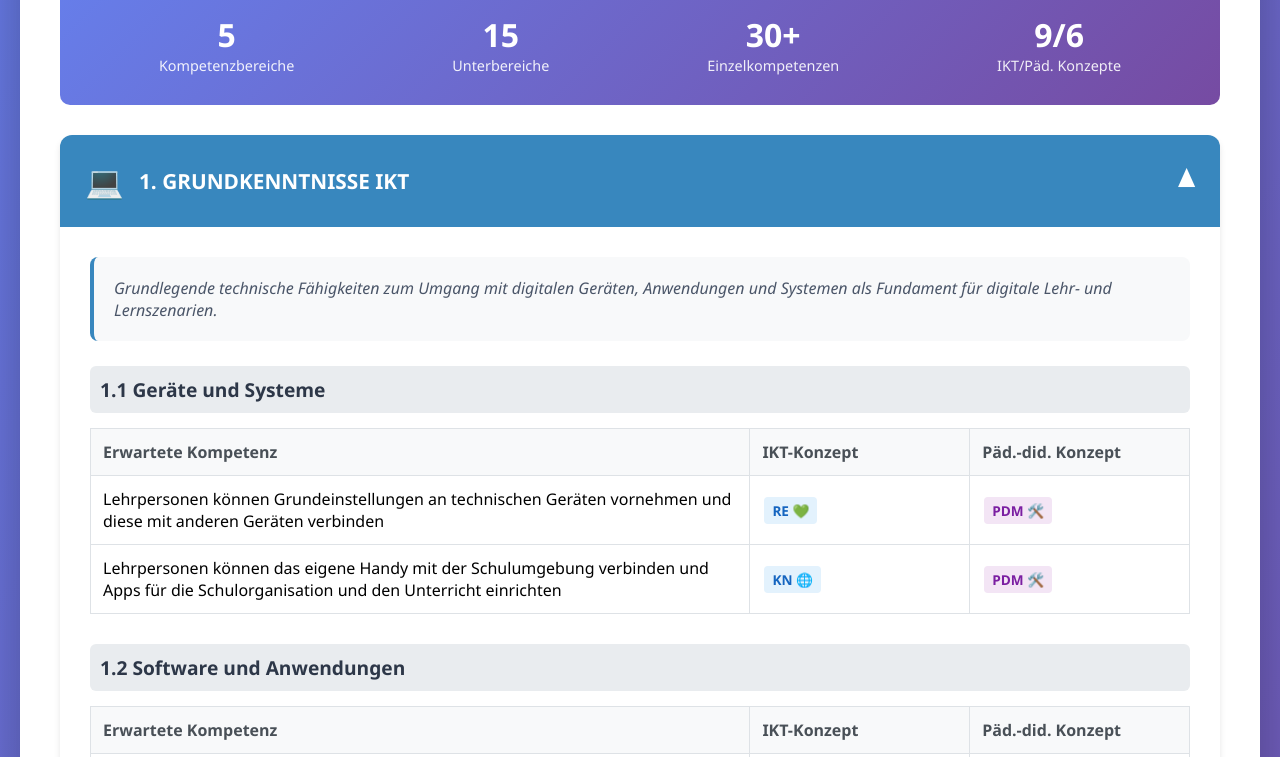
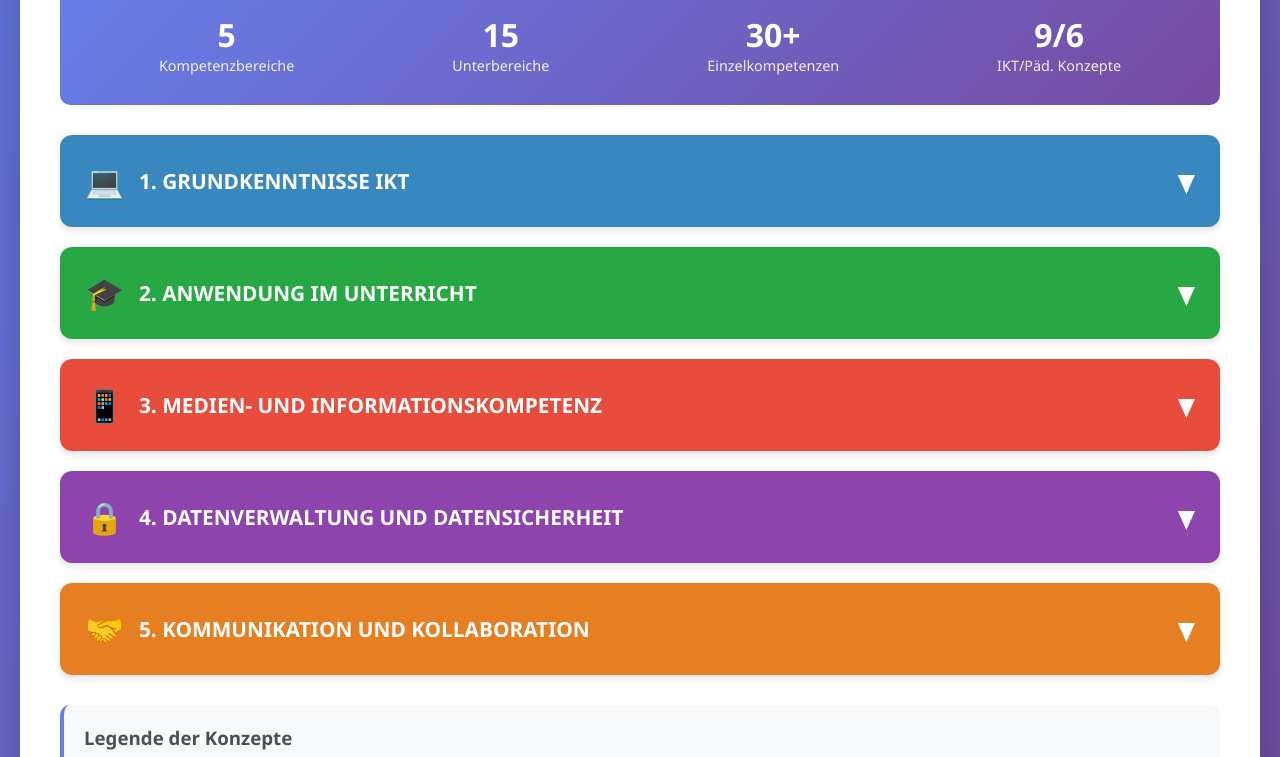
Before and after one commit to berufsbildungsschulebbw/digitalekompetenzen, a plain HTML site: page pages/kompetenzbereiche.html in a window 1280 px wide. Shown: the part 268-1025 px from the top of the page. Drawn offline with Linux system fonts and the light colour scheme.

Commit message:
Remove auto-expand feature on page load
Removed optional code to open the first section on load.

```diff
--- a/pages/kompetenzbereiche.html
+++ b/pages/kompetenzbereiche.html
@@ -816,14 +816,6 @@
                 header.classList.add('active');
             }
         }
-
-        // Optional: Öffne den ersten Bereich beim Laden
-        document.addEventListener('DOMContentLoaded', function() {
-            const firstHeader = document.querySelector('.kompetenz-header');
-            if (firstHeader) {
-                toggleAccordion(firstHeader);
-            }
-        });
     </script>
 </body>
 </html>
```
